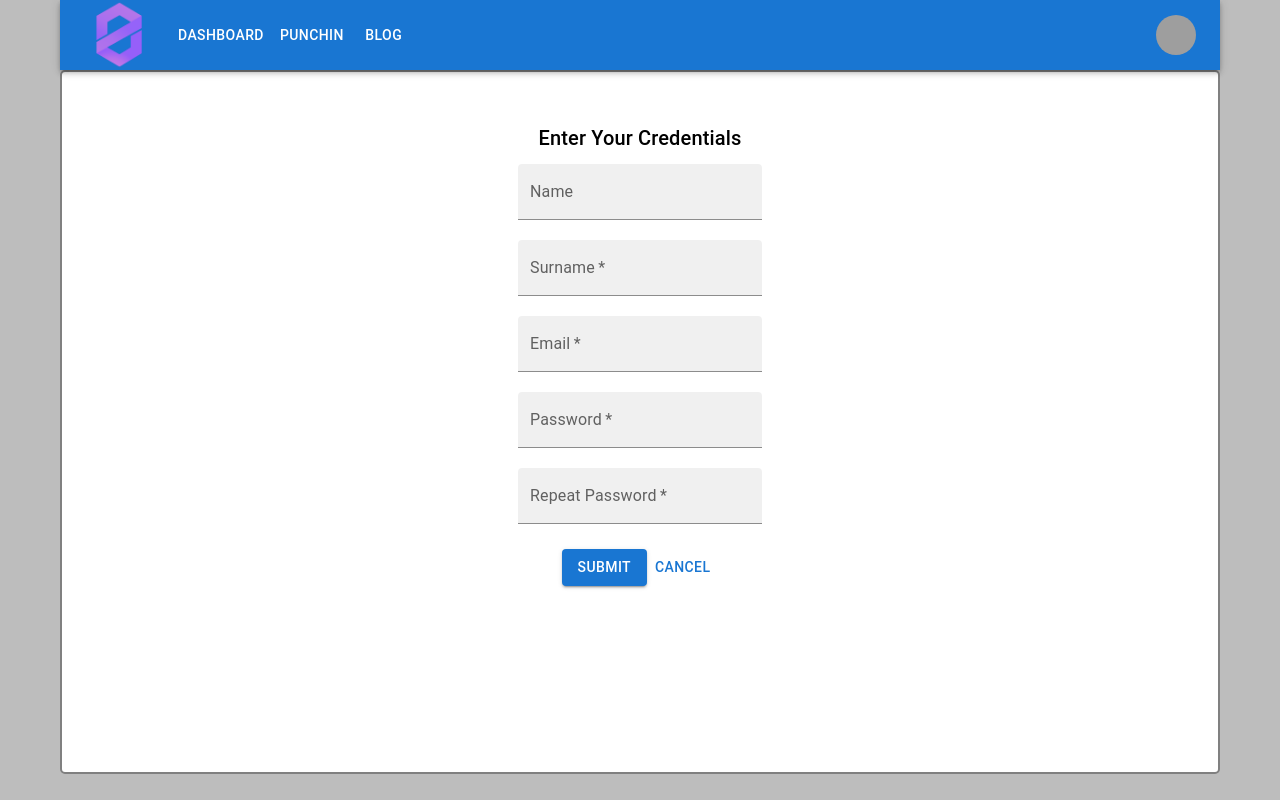
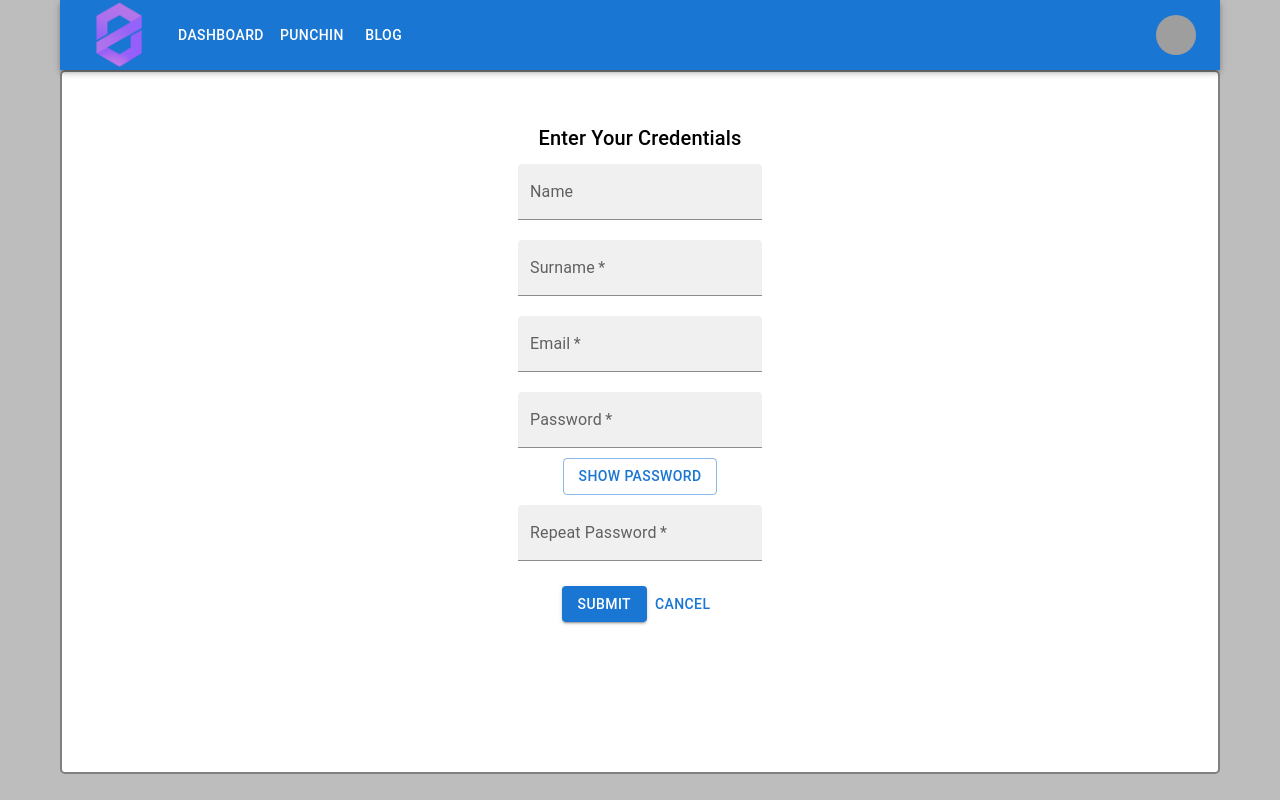
Before and after one commit to TatulMesropyan/Punchin-System-Front, a React (Create React App) app: page / in a window 1280 px wide. Built offline with nearby package versions, Linux system fonts and the light colour scheme; grey boxes are pictures that could not be loaded.

Commit message:
Added dynamic password checking and <Show Password Button:

```diff
--- a/src/Registration.jsx
+++ b/src/Registration.jsx
@@ -9,16 +9,24 @@ const Registration = () => {
   const [newUserPassword, setNewUserPassword] = useState("");
   const [newPasswordConfirm, setNewPasswordConfirm] = useState("");
   const [isError, setIsError] = useState("");
-  /*const [newUser, setNewUser] = useState({
-    name: "",
-    surname: "",
-    email: "",
-    password: "",
-    passChecker: "",
-  });
-  */
+
+  const showPassword = () => {
+    let invisPass = document.getElementById("password");
+    if (invisPass.type === "password") {
+      invisPass.type = "text";
+    } else {
+      invisPass.type = "password";
+    }
+  };
   const handleSubmit = (e) => {
     e.preventDefault();
+    console.log(
+      newUserName,
+      newUserSurname,
+      newUserEmail,
+      newPasswordConfirm,
+      newUserPassword
+    );
   };
   const handleName = (e) => {
     setNewUserName(e.target.value);
@@ -35,24 +43,25 @@ const Registration = () => {
   const handlePassChecker = (e) => {
     setNewPasswordConfirm(e.target.value);
   };
+
   useEffect(() => {
+    let password = document.getElementById("password");
+    let confirmationPassword = document.getElementById("confirmationPassword");
     if (newUserPassword !== newPasswordConfirm) {
+      password.style.color = "red";
+      confirmationPassword.style.color = "red";
       setIsError("Passwords didnt match");
     } else {
+      password.style.color = "black";
+      confirmationPassword.style.color = "black";
       setIsError("");
     }
   }, [newUserPassword, newPasswordConfirm]);
 
   const handleClose = (e) => {
     e.preventDefault();
-    console.log(
-      newUserName,
-      newUserSurname,
-      newUserEmail,
-      newPasswordConfirm,
-      newUserPassword
-    );
   };
+
   return (
     <div className="register-form">
       <Typography variant="h6" noWrap component="div">
@@ -80,6 +89,7 @@ const Registration = () => {
         <TextField
           label="Email"
           required
+          type="email"
           variant="filled"
           value={newUserEmail}
           onChange={handleEmail}
@@ -89,27 +99,32 @@ const Registration = () => {
         <TextField
           label="Password"
           required
+          type="password"
+          id="password"
           variant="filled"
           value={newUserPassword}
           onChange={handlePassword}
         />
       </div>
+      <Button variant="outlined" onClick={showPassword}>
+        Show Password
+      </Button>
       <div className="login-field">
         <TextField
           label="Repeat Password"
           variant="filled"
           required
+          id="confirmationPassword"
+          type="password"
           value={newPasswordConfirm}
           onChange={handlePassChecker}
         />
       </div>
-      <div style={{ paddingBottom:"15px",color:"red" }}>{isError}</div>
+      <div style={{ paddingBottom: "15px", color: "red" }}>{isError}</div>
       <Button variant="contained" onClick={handleSubmit}>
         Submit
       </Button>
-      <Button onClick={(e) => handleClose(e)}>
-        Cancel
-      </Button>
+      <Button onClick={(e) => handleClose(e)}>Cancel</Button>
     </div>
   );
 };
```
